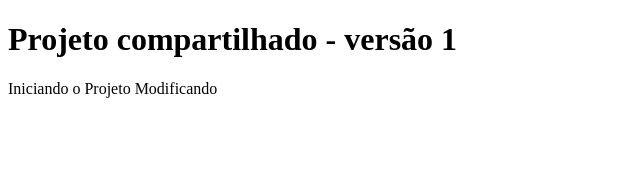
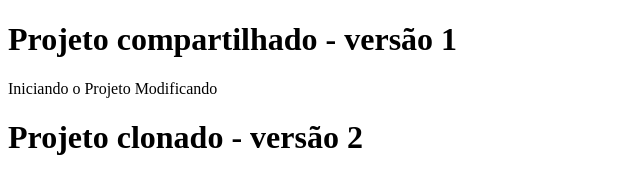
Before and after one commit to leorigueto/ambev_git, a plain HTML site: page index.html in a window 1280 px wide. Shown: the whole page, without its empty margins (0-640 px from the left). Drawn offline with Linux system fonts and the light colour scheme.

Commit message:
Versao 2

```diff
--- a/index.html
+++ b/index.html
@@ -10,5 +10,6 @@
         Iniciando o Projeto
         Modificando
     </p>
+    <h1>Projeto clonado - versão 2</h1>
 </body>
 </html>
```
